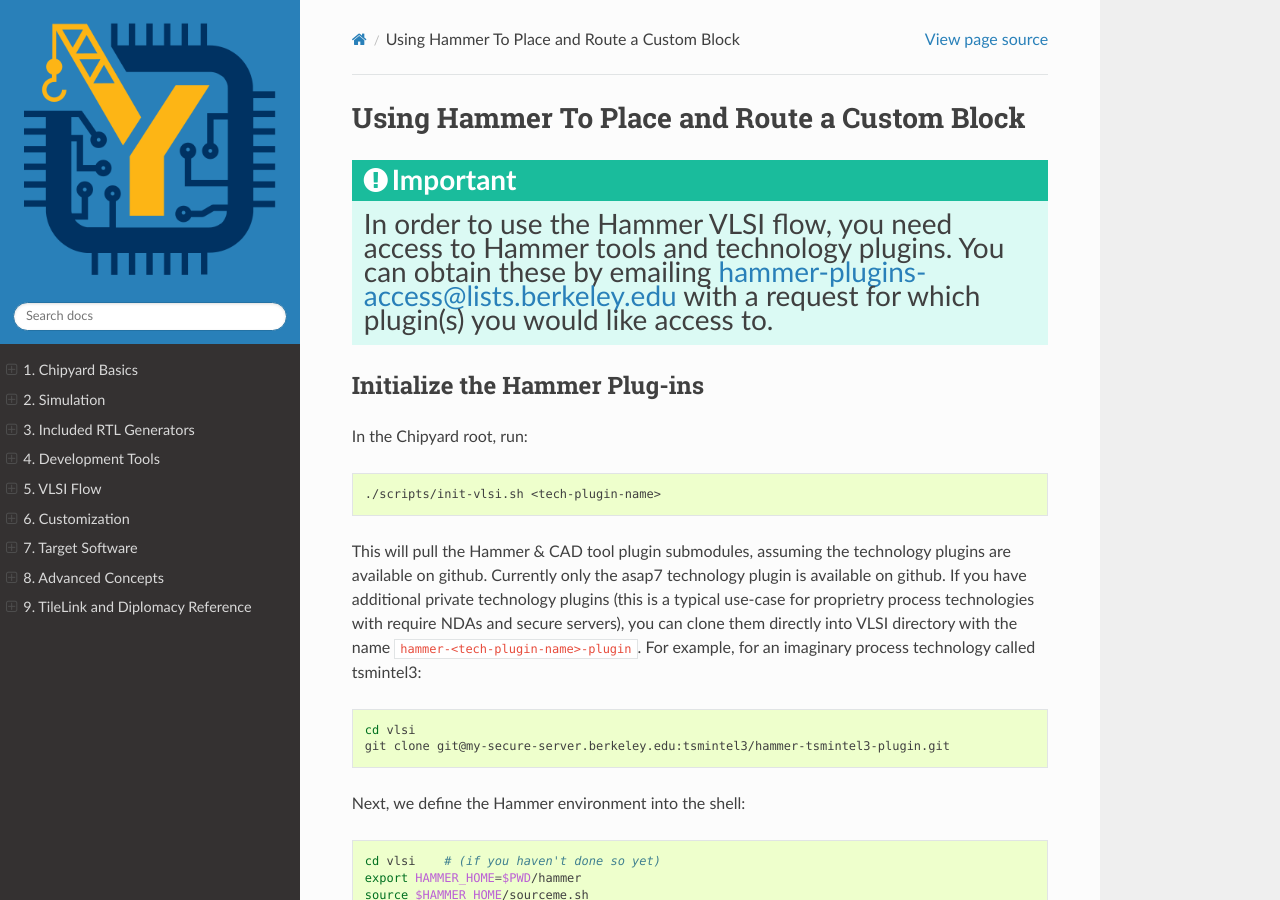
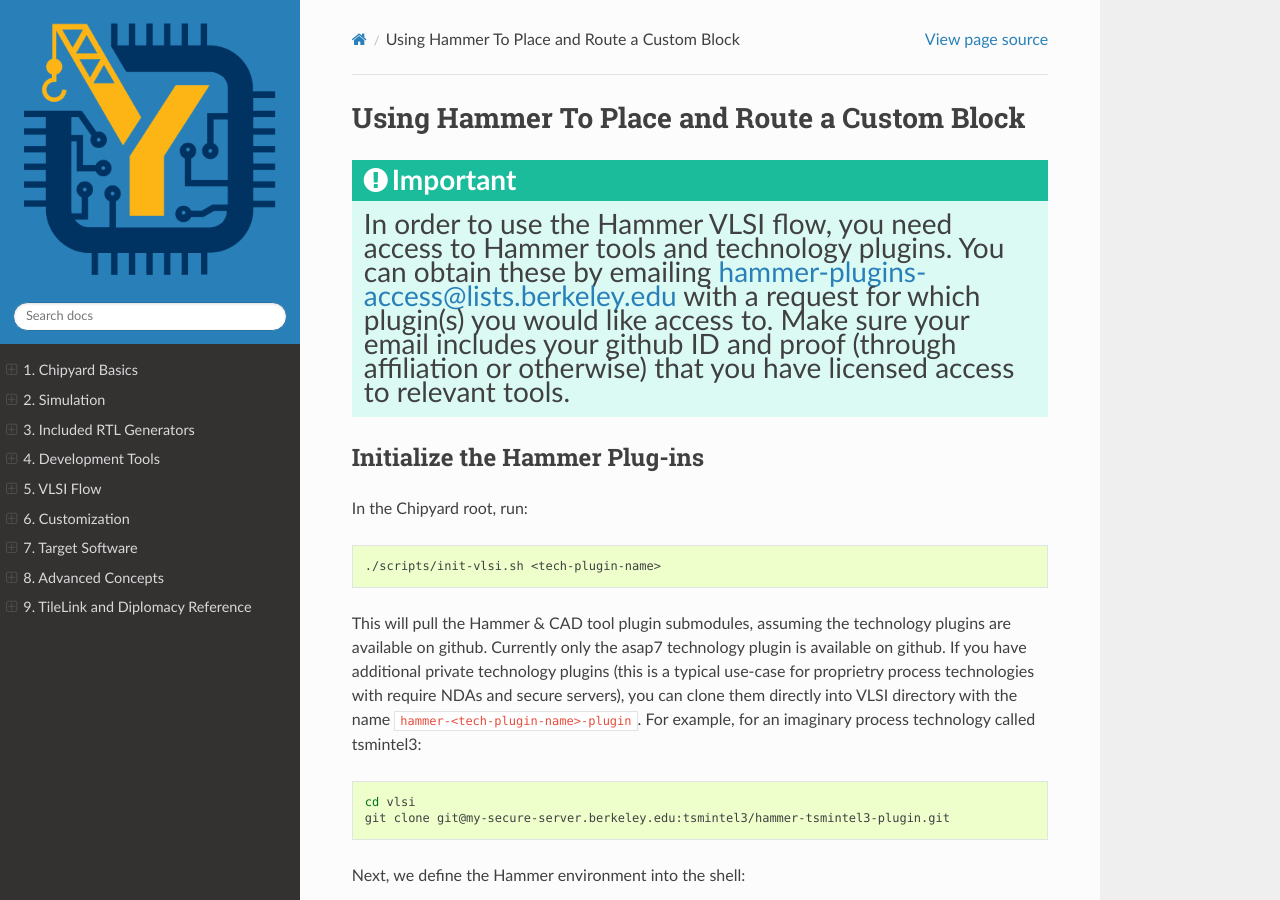
Before and after one commit to ucb-bar/chipyard, a Sphinx documentation site: the page built from docs/VLSI/Basic-Flow.rst, in a window 1280 px wide and 900 px high. Built offline with Sphinx 7.4.7 and the Read the Docs theme 2.0.0, drawn with Linux system fonts in a browser that asks for light colours.

Commit message:
[skip ci] hammer request message

```diff
--- a/docs/VLSI/Basic-Flow.rst
+++ b/docs/VLSI/Basic-Flow.rst
@@ -3,7 +3,7 @@
 Using Hammer To Place and Route a Custom Block
 =================================================
 
-.. IMPORTANT:: In order to use the Hammer VLSI flow, you need access to Hammer tools and technology plugins. You can obtain these by emailing hammer-plugins-access@lists.berkeley.edu with a request for which plugin(s) you would like access to.
+.. IMPORTANT:: In order to use the Hammer VLSI flow, you need access to Hammer tools and technology plugins. You can obtain these by emailing hammer-plugins-access@lists.berkeley.edu with a request for which plugin(s) you would like access to. Make sure your email includes your github ID and proof (through affiliation or otherwise) that you have licensed access to relevant tools.
 
 Initialize the Hammer Plug-ins
 ----------------------------------
```
